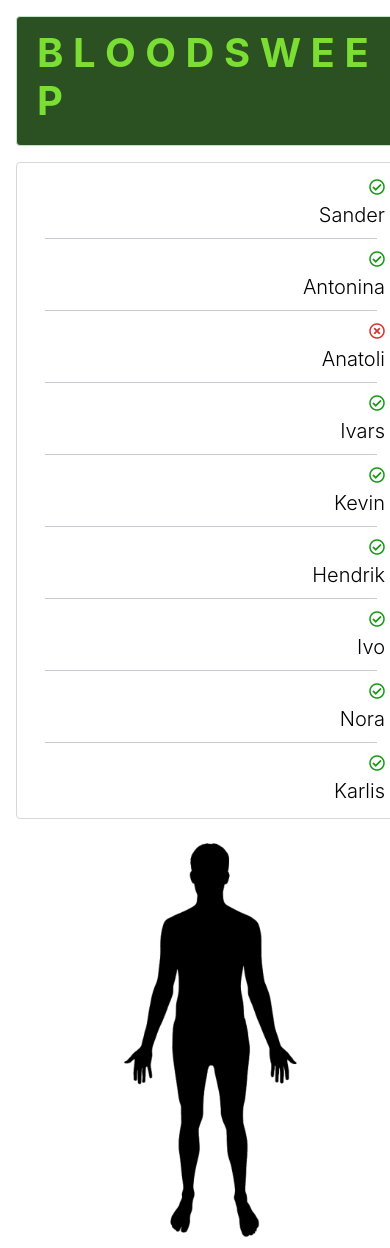
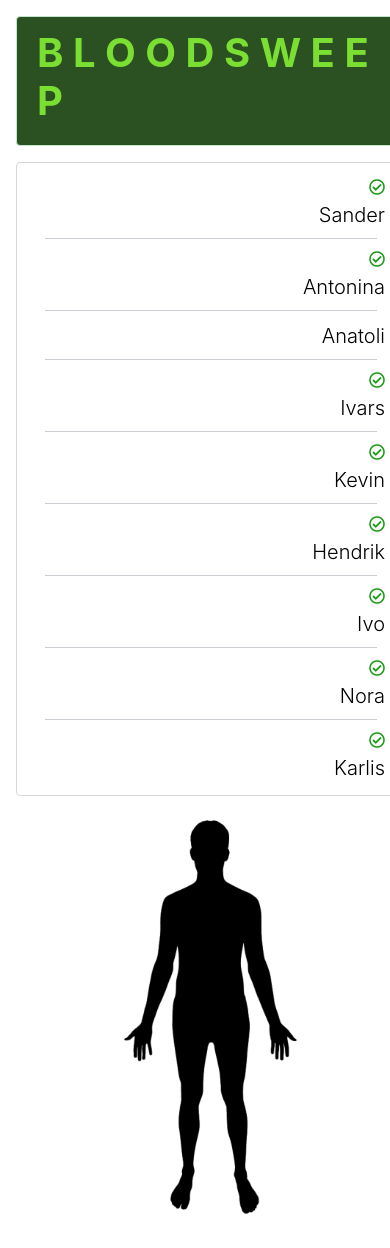
Before and after one commit to KaptenTiiguDev/uniform, a Flask app: page / in a window 390 px wide. Shown: the top 1248 px of the page. After the commit the page ends 1214 px from the top, so only its background shows below. Run offline with Flask 2, Linux system fonts and the light colour scheme; data that the repository does not hold is empty; some libraries are stand-ins or nearby versions.

Commit message:
better design 5

```diff
--- a/templates/index.html
+++ b/templates/index.html
@@ -33,7 +33,7 @@
 </div>
 <hr>
 <div class="row">
-<div class="col-md-2 pull-right"><i class="far fa-times-circle far-danger"></i></div>
+<div class="col-md-2 pull-right"></div>
 <div class="col-md-2 pull-right"></div>
 <div class="col-md-8 pull-left lead">Anatoli</div>
 </div>
```
